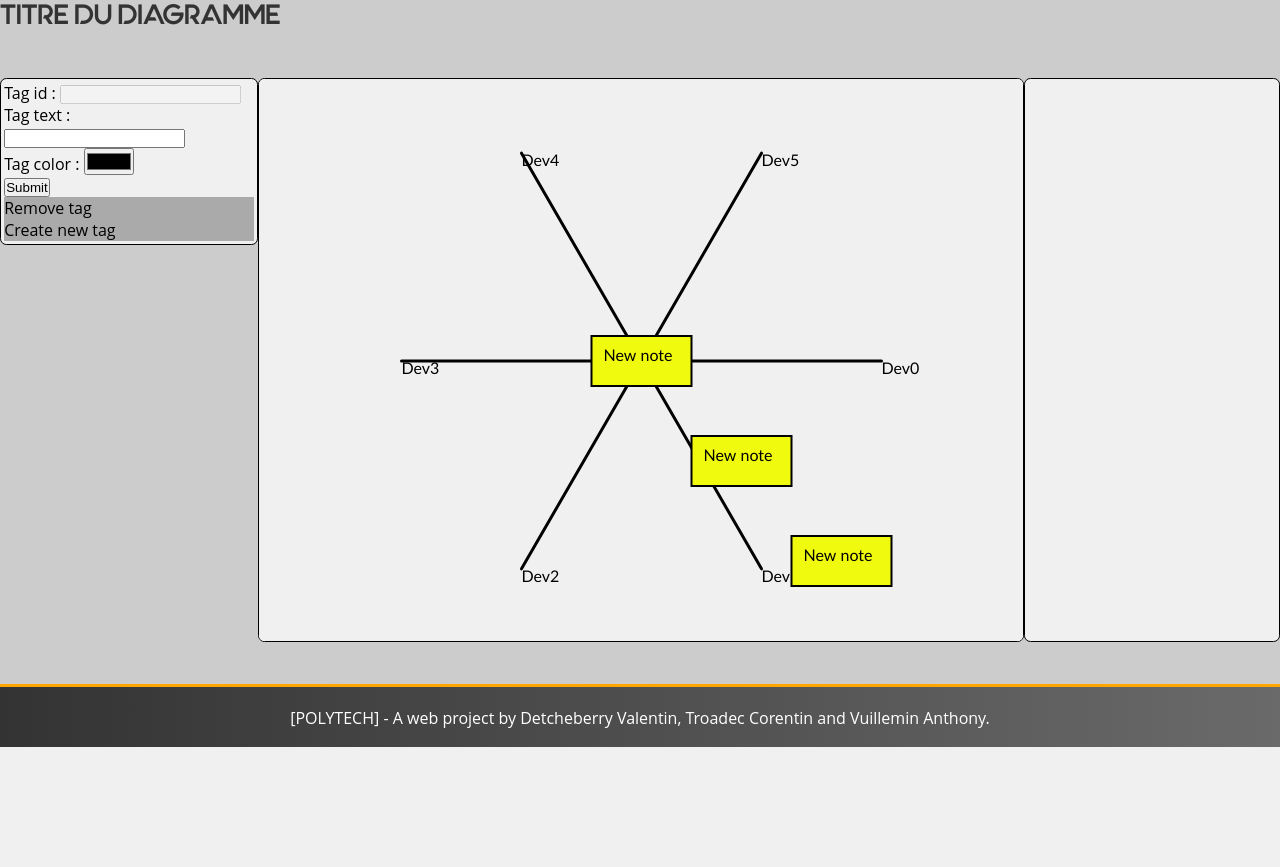
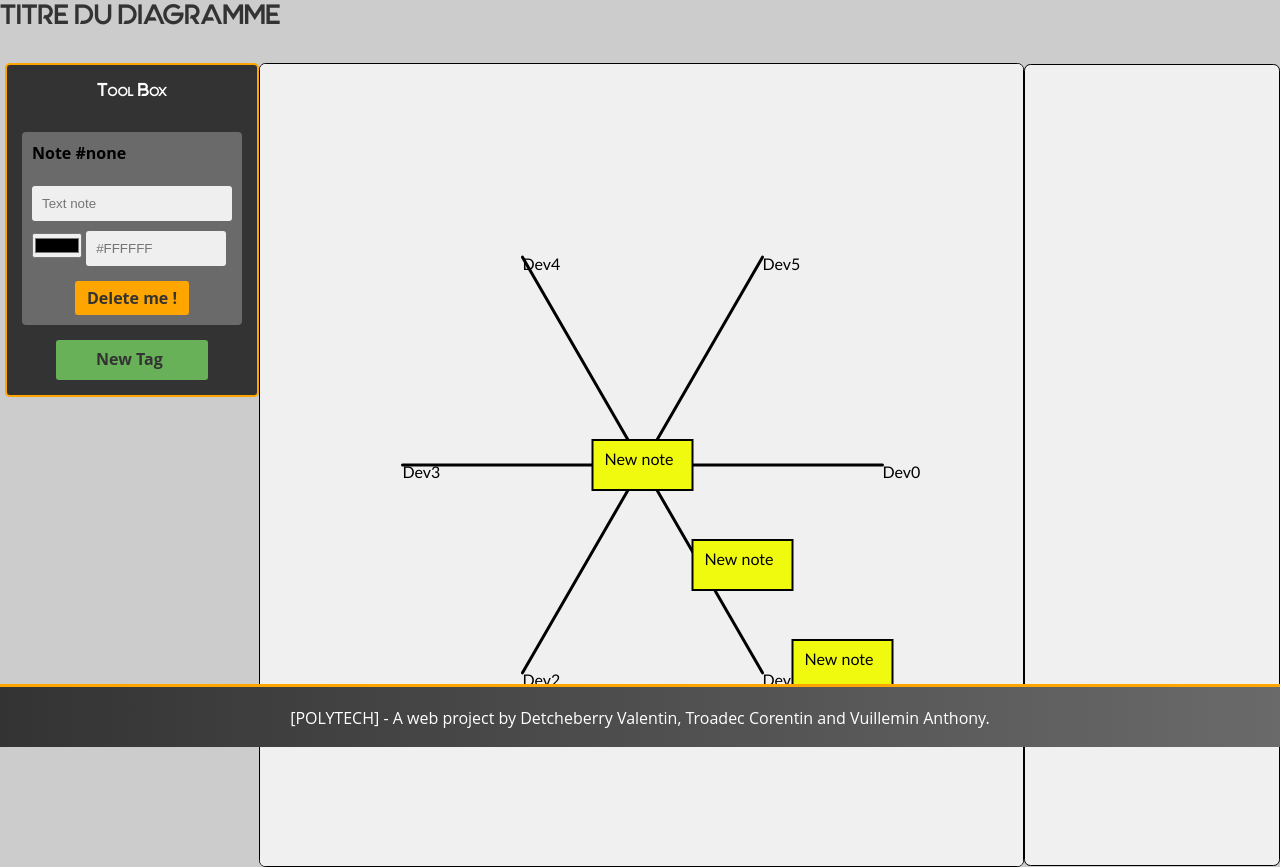
Before and after one commit to Hagbuck/project-designer, a PHP site: page /workspace.php in a window 1280 px wide. Shown: the part 53-920 px from the top of the page. Before the commit the page ends 800 px from the top, so only its background shows below. Run offline with PHP 8.4, Linux system fonts and the light colour scheme.

Commit message:
Tool Box & WorkSpace

```diff
--- a/js/workspace-utils.js
+++ b/js/workspace-utils.js
@@ -11,7 +11,7 @@ function fill_form_edit_tag(tag){
 
     $('input#tag_text').val(children[1].getText());
     $('input#tag_color').val(children[0].getAttr('fill'));
-    $('span#tag_id').html('#' + tag.id);
+    $('span#tag_id').html(tag.id);
 }
 
 function resetAllTagBorder(){
--- a/stylesheet/default.css
+++ b/stylesheet/default.css
@@ -62,7 +62,8 @@ section
     background-image: linear-gradient(to right, #333333, #6B6A6A);
     color:white;
     position: absolute;
-    bottom: 0; left: 0; right: 0
+    bottom: 0; left: 0; right: 0;
+    font-family: Open Sans;
 }
 
 iframe
--- a/stylesheet/workspace.css
+++ b/stylesheet/workspace.css
@@ -1,11 +1,9 @@
-#container, #tag_edit, #chatbox
+#container,  #chatbox
 {
     vertical-align: top;
     margin:auto;
     border: 1px solid black;
     border-radius: 0.4em;
-    margin-top: 2em;
-
     overflow: hidden;
     background-color: #F0F0F0;
 }
@@ -19,6 +17,7 @@
 #container, #chatbox
 {
     height: 90%;
+    min-height: 800px;
 }
 
 #container
@@ -37,11 +36,26 @@
     background-color: #F0F0F0;
 }
 
-#flexbox
+#toolBox
 {
     display: flex;
+    border-radius: 5px;
+    border:2px solid orange;
+    margin-left: 5px;
     justify-content: center;
+    flex-direction: column;
+    padding: 15px;
     height: 78%;
+    background-color: #333333;
+}
+
+#toolBox h3
+{
+  text-align: center;
+  color:white;
+  margin-bottom: 10px;
+  font-family: Quantify;
+  font-variant: small-caps;
 }
 
 .flex_element
@@ -49,12 +63,96 @@
     margin: auto;
 }
 
-#delete_tag, #new_tag
+#flexbox
 {
-    background-color: #AAAAAA;
+  display: flex;
+  justify-content: center;
+  margin-top: 2em;
 }
 
-#delete_tag:hover, #new_tag:hover
+/* ME */
+#tag_text
 {
-    background-color: orange;
+      display: inline-block;
+      width: 200px;
+      font-weight: 400;
+      background: #efefef;
+      border: 0;
+      border-radius: 3px;
+      outline: 0;
+      text-indent: 10px;
+      padding:10px 0px 10px 0px;
+      margin-bottom: 10px;
 }
+
+#tag_color
+{
+  width: 50px;
+  height: 25px;
+}
+
+#tag_hexa
+{
+  display: inline-block;
+  width: 140px;
+  font-weight: 400;
+  background: #efefef;
+  border: 0;
+  border-radius: 3px;
+  outline: 0;
+  text-indent: 10px;
+  padding:10px 0px 10px 0px;
+}
+
+#delete_tag,#new_tag
+{
+  width: 110px;
+  height: 30px;
+  border-radius: 3px;
+  padding: 2px;
+  display: flex;
+  cursor:pointer;
+  transition:0.7s;
+  margin: auto;
+  margin-top: 15px;
+  font-family: Open Sans;
+  font-weight: bold;
+  color:#333333;
+
+}
+
+#delete_tag
+{
+  background-color: orange;
+}
+
+#new_tag
+{
+  background-color: #68B159;
+  padding-top:8px;
+  padding-left: 40px;
+}
+
+#new_tag:hover
+{
+  background-color: #216A12;
+  color:white;
+}
+
+#delete_tag:hover
+{
+  background-color:#CA5000;
+  transition:0.7s;
+}
+
+#delete_tag p,#newTag p
+{
+  margin: auto;
+}
+
+#editBox
+{
+  background-color:#6B6A6A;
+  border-radius: 4px;
+  padding: 10px;
+}
--- a/workspace.php
+++ b/workspace.php
@@ -12,33 +12,50 @@
     <?php include("header.php"); ?>
     <h1>TITRE DU DIAGRAMME</h1>
     <div id="flexbox">
-        <div id="tag_edit" class="flex_element">
-            <form method="post" action="/change_tag_values.php">
-                <label for="tag_id">Tag id : </label>
-                <input type="number" name="tag_id" id="tag_id" disabled><br \>
 
-                <label for="tag_text"> Tag text : </label>
-                <input type="text" name="tag_text" id="tag_text"> <br />
+        <div id="toolBox">
 
-                <label for="tag_color">Tag color : </label>
-                <input type="color" name="tag_color" id="tag_color"> <br />
+          <h3>Tool Box</h3> <br>
+          <div id="editBox" class="flex_element">
 
-                <input type="submit">
-            </form>
-            <div id="delete_tag" onclick="removeTag()">
-                <p>Remove tag</p>
-            </div>
-            <div id="new_tag" onclick="newTag()">
-                <p>Create new tag</p>
+            <h4>Note #<span id="tag_id"></span>  </h4> <br>
+            <input id="tag_text" type="text" placeholder="Text note" /> <br>
+            <input type="color" name="tag_color" id="tag_color" onchange="replace_hexa(this.value);" > <input id="tag_hexa" type="text" placeholder="#FFFFFF" onchange="replace_color(this.value);"/>  <br />
+            <div id="delete_tag" onclick="removeTag()"> <p>Delete me !</p></div>
+
+          </div>
+
+          <div id="new_tag" onclick="newTag()">
+                <p>New Tag</p>
             </div>
         </div>
+
+
         <div id="container" class="flex_element"></div>
         <div id="chatbox" class="flex_element"></div>
-    </div>
+      </div>
+
     <?php include("footer.php"); ?>
+
     <script src="js/jquery.js"></script>
     <script src="js/konvas.min.js"></script>
     <script src="js/workspace-utils.js"></script>
     <script src="js/workspace.js"></script>
 </body>
 </html>
+  <script>
+    if($("#tag_id").html()=="")
+      $("#tag_id").html("none");
+
+
+    function replace_hexa(value)
+    {
+      $("#tag_hexa").val(value);
+    }
+
+    function replace_color(value)
+    {
+      $("#tag_color").val(value);
+    }
+
+  </script>
```
